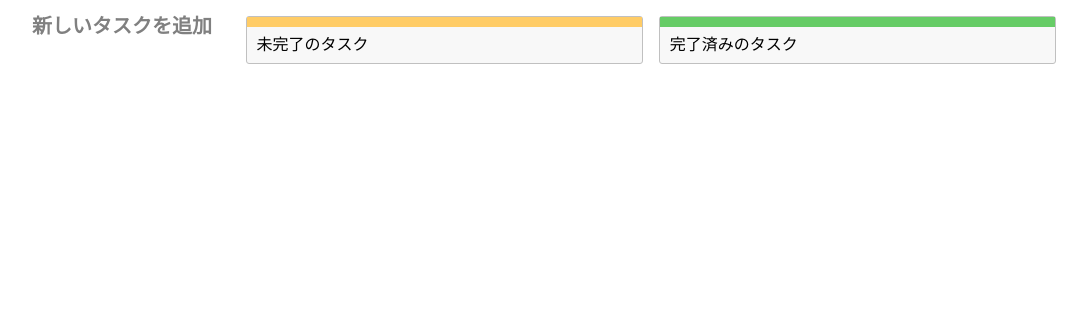
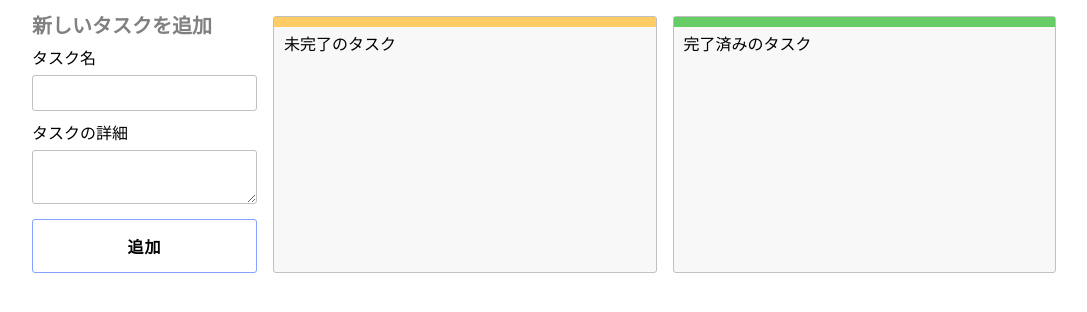
Before and after one commit to menheratechnology/bocchi-eng-template-js, a Next.js app: page / in a window 1280 px wide. Shown: the top 312 px of the page, without its empty margins (96-1183 px from the left). Built offline with nearby package versions, Linux system fonts and the light colour scheme.

Commit message:
UIの実装

```diff
--- a/src/components/Forms/AddTaskForm/index.tsx
+++ b/src/components/Forms/AddTaskForm/index.tsx
@@ -27,10 +27,19 @@ export const AddTaskForm = ({
     <div className={styles.formWrapper}>
       <p>新しいタスクを追加</p>
       {/* TODO: タスク名を入力するinputを用意する */}
-
+      <TextInput
+        label="タスク名"
+        onChange={(event) => setTitle(event.target.value)}
+        value={title}
+      />
       {/* TODO: タスクの詳細を入力するtextareaを用意する */}
-
+      <TextAreaInput
+        label="タスクの詳細"
+        onChange={(event) => setDescription(event.target.value)}
+        value={description}
+      />
       {/* TODO: タスクを保存するボタンをつくる */}
+      <BasicButton onClick={addTask}>追加</BasicButton>
     </div>
   )
 }
```
